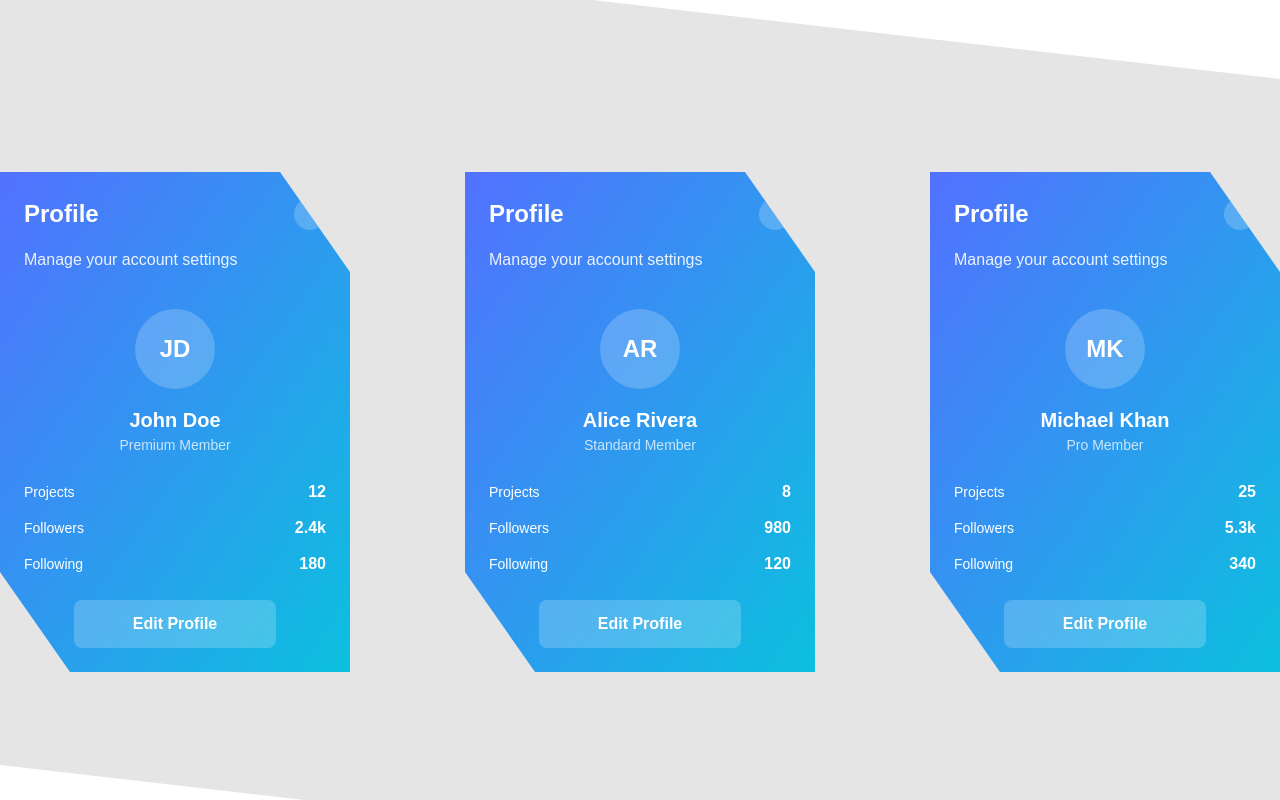
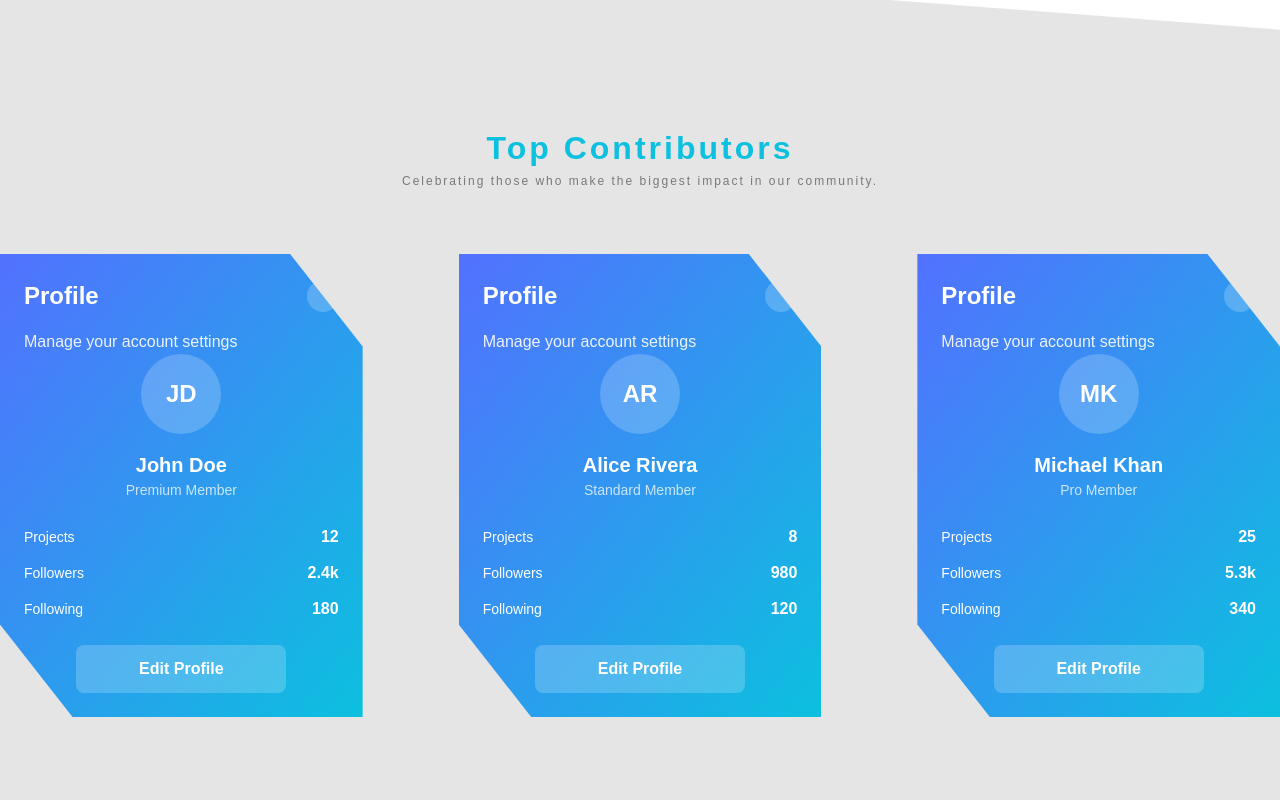
Before and after one commit to momenur/pronif, a Next.js app: page / in a window 1280 px wide. Shown: the part 2600-3400 px from the top of the page. Built offline with nearby package versions, Linux system fonts and the light colour scheme.

Commit message:
top contributors

```diff
--- a/src/components/home/TopContributor.jsx
+++ b/src/components/home/TopContributor.jsx
@@ -31,13 +31,19 @@ const TopContributor = () => {
 
   return (
     <section
-      className="py-60 bg-black/10"
+      className="pt-48 pb-48 bg-black/10"
       style={{
-        clipPath: "polygon(0 0, 100% 15%, 100% 100%, 0 85%)",
+        clipPath: "polygon(0 0, 100% 10%, 100% 100%, 0 90%)",
         width: "100%",
       }}
     >
-      <div className="flex justify-between mx-auto max-w-7xl">
+      <h1 className="font-semibold text-center text-20 md:text-32 text-primary-main tracking-[3px]">
+        Top Contributors
+      </h1>
+      <p className="mb-16 text-center text-12 text-border-regular tracking-[2px]">
+        Celebrating those who make the biggest impact in our community.
+      </p>
+      <div className="flex justify-between mx-auto space-x-24 max-w-7xl">
         {userCards.map((user, index) => (
           <AppCard key={index}>
             <div className="space-y-4 ">
--- a/src/ui/AppCard.jsx
+++ b/src/ui/AppCard.jsx
@@ -1,16 +1,15 @@
 import React from "react";
 
 const AppCard = ({ children }) => (
-  <div className="flex items-center justify-center p-8 bg-gray-100">
   <div
     className="p-6 text-white bg-gradient-to-br from-primary to-primary-main rounded-2xl"
     style={{
       clipPath: "polygon(0 0, 80% 0, 100% 20%, 100% 100%, 20% 100%, 0 80%)",
-        height: "500px",
-        width: "350px",
+      width: "100%",
     }}
   >
-      <div className="flex flex-col justify-between h-full">{children}</div>
+    <div className="flex flex-col justify-between w-full min-h-full">
+      {children}
     </div>
   </div>
 );
```
Lines whose indentation alone changed are shown as unchanged.
